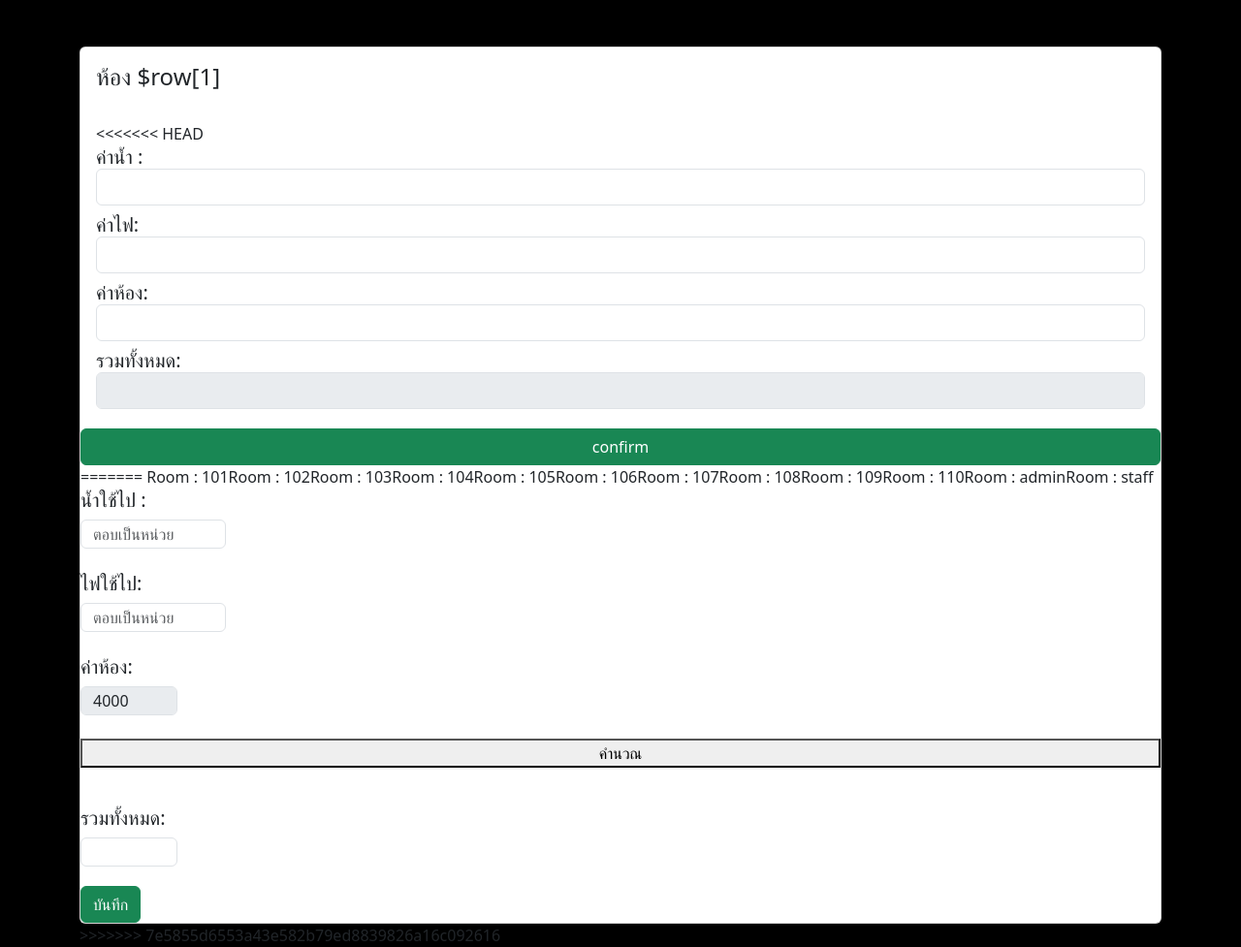
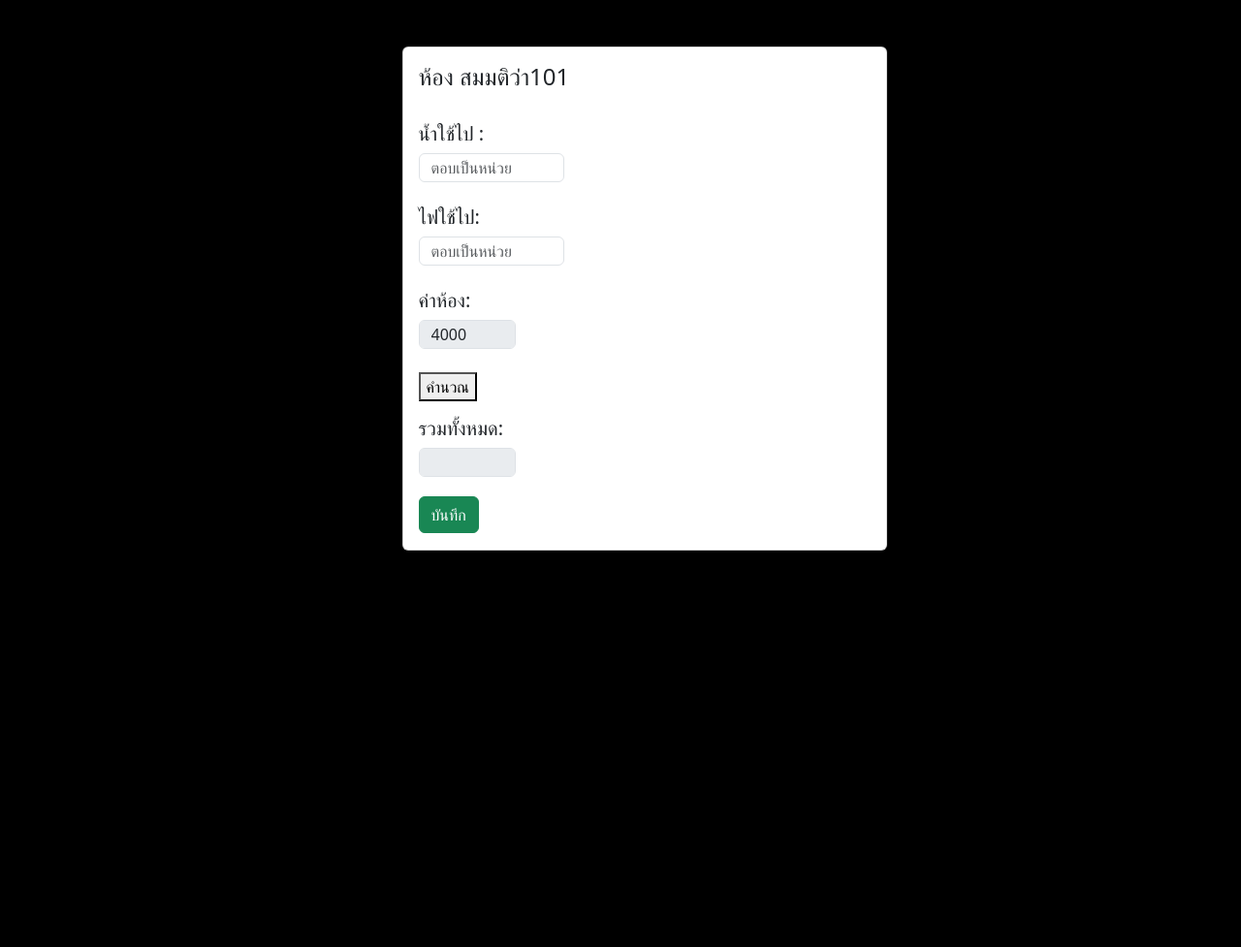
Before and after one commit to Pai22/TheButler, a PHP site: page /bill.php in a window 1280 px wide. Shown: the part 72-1049 px from the top of the page at 97% size. After the commit the page ends 640 px from the top, so only its background shows below. Run offline with PHP 8.4, Linux system fonts and the light colour scheme; a user stored in the database is signed in; data comes from the database, SQL or seed files in the repository.

Commit message:
update pai kiki

```diff
--- a/bill.php
+++ b/bill.php
@@ -1,5 +1,5 @@
-<?php session_start();
-
+<?php
+session_start();
 ?>
 <!DOCTYPE html>
 <html lang="en">
@@ -16,43 +16,41 @@
 <body style="background-color: black;">
     <?php include "nav.php" ?>
     <div class="container mt-5">
-            <div class="card">
+        <div class="row justify-content-center">
+            <div class="col-md-5">
+                <div class="card" style="height:520px;width:500px">
                     <div class="card-body">
-                <h4 class="card-text">ห้อง $row[1]</h4>
+                        <h4 class="card-text">ห้อง สมมติว่า101</h4>
                         <br>
-<<<<<<< HEAD
-                <h5 class="card-text">ค่าน้ำ : <input type= text name= username required class=form-control></h5>
-                <h5 class="card-text">ค่าไฟ: <input type= text name= username required class=form-control></h5>
-                <h5 class="card-text">ค่าห้อง: <input type= text name= username required class=form-control></h5>
-                <h5 class="card-text">รวมทั้งหมด: <input type= text name= username required class=form-control disabled></h5>
-            </div>
-            <button type="button" class = 'btn btn-success mt-1'>confirm</button>
-=======
-                <?php
-            $conn = new PDO("mysql:host=localhost;dbname=butler;charset=utf8", "root", "");
-            $sql="select username from user";
-            $result = $conn->query($sql);
-            $i=0;
-            while ($row = $result->fetch()) {
-                $i+=1;
-                if ($_SESSION['role'] == 'a') {
-                    echo "<tr><td>Room : $row[0]";
-                    echo "</td></tr>";}}?>
-
-                <h5 class="card-text">น้ำใช้ไป :</h5><input type= text id="num1" required class=form-control style="height:30px;width:150px" placeholder="ตอบเป็นหน่วย"><br>
-                <h5 class="card-text">ไฟใช้ไป:</h5><input type= text id="num2" required class=form-control style="height:30px;width:150px" placeholder="ตอบเป็นหน่วย"><br>
-                <h5 class="card-text">ค่าห้อง:</h5><input type= text id="num3" value="4000" class=form-control disabled style="height:30px;width:100px"><br>
+                        <h5 class="card-text">น้ำใช้ไป :</h5><input type=text id="num1" required class=form-control style="height:30px;width:150px" placeholder="ตอบเป็นหน่วย"><br>
+                        <h5 class="card-text">ไฟใช้ไป:</h5><input type=text id="num2" required class=form-control style="height:30px;width:150px" placeholder="ตอบเป็นหน่วย"><br>
+                        <h5 class="card-text">ค่าห้อง:</h5><input type=text id="num3" value="4000" class=form-control disabled style="height:30px;width:100px"><br>
                         <button onclick="calculate()">คำนวณ</button><br>
-
+                        <p id="result">
+                        <h5 class="card-text">รวมทั้งหมด:</h5><input type=text name="price" id="price" required class=form-control disabled style="height:30px;width:100px" oninput="calculate(this)"></p>
 
                         <form action="bill_save.php" method="post">
-                <p id="result"><h5 class="card-text">รวมทั้งหมด:</h5><input type= text id="price" name="price" required class=form-control style="height:30px;width:100px" oninput="calculate(this)"></p>
-                <button type="submit" class = 'btn btn-success mt-1'>บันทึก</button>
+                            <button type="submit" class='btn btn-success mt-1'>บันทึก</button>
                         </form>
                     </div>
->>>>>>> 7e5855d6553a43e582b79ed8839826a16c092616
                 </div>
             </div>
+        </div>
+    </div>
+    <script>
+        function calculate(input) {
+            // รับค่าจากช่อง input
+            var num1 = document.getElementById("num1").value;
+            var num2 = document.getElementById("num2").value;
+            var num3 = document.getElementById("num3").value;
+
+            // ทำการคำนวณ
+            var price = (parseFloat(num1) * 18) + (parseFloat(num2) * 8) + (parseFloat(num3));
+
+            // แสดงผลลัพธ์
+            document.getElementById("price").value = price;
+        }
+    </script>
 
 </body>
 
```
Lines whose indentation alone changed are shown as unchanged.
